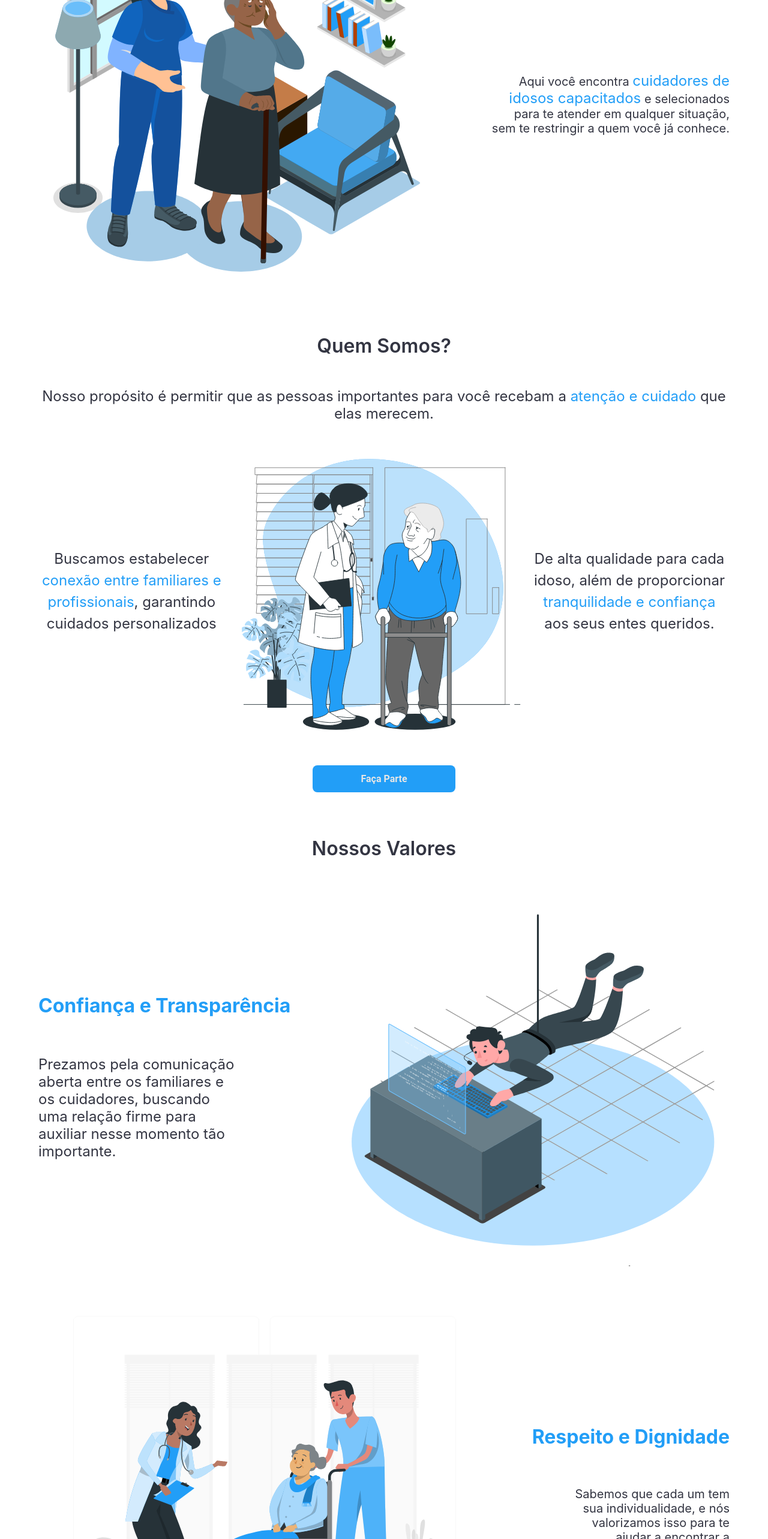
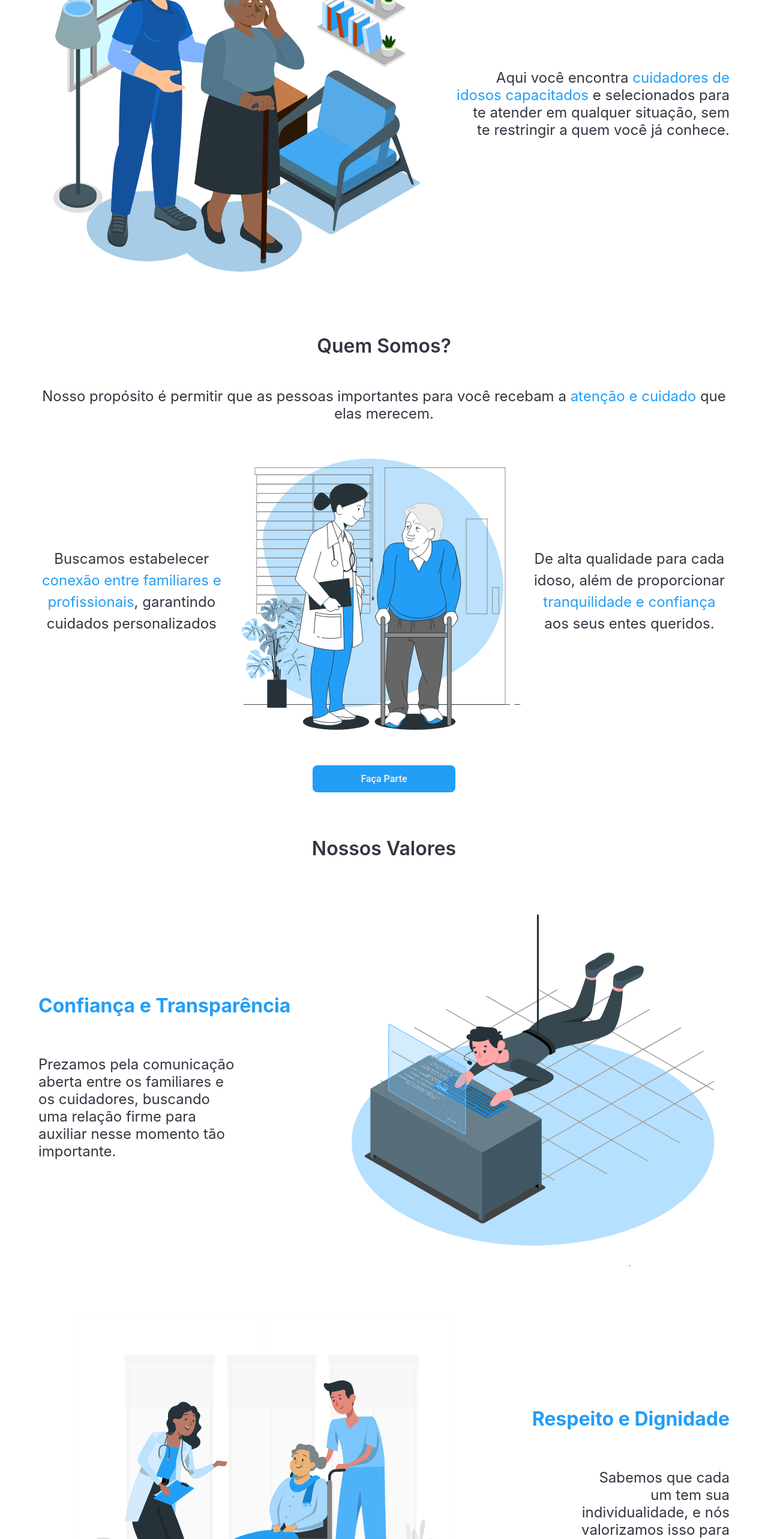
Before and after one commit to Elder-Connect/FrontEnd, a React (Create React App) app: page / in a window 1280 px wide. Shown: the part 1040-3606 px from the top of the page at 60% size. Built offline with nearby package versions, Linux system fonts and the light colour scheme; no server answers.

Commit message:
@BrunoViniciusB finalizado

```diff
--- a/src/pages/Home.css
+++ b/src/pages/Home.css
@@ -78,7 +78,7 @@
 
 .textoEspera{
     width: 50%;
-    font-size: 1.25em;
+    font-size: 24px;
     text-align: right;
     text-wrap: balance;
 }
@@ -119,8 +119,8 @@
     margin: 3vh 0vh 3vh 0vh;
 }
 
-.btn{
-    font-size: 24px;
+.title .btn{
+    font-size: 1.25em;
 }
 
 .conteudoValores1,
@@ -152,7 +152,7 @@
 
 .textoValores{
     color: var(--black);
-    font-size: 20px;
+    font-size: 24px;
     width: 75%;
     text-align: right;
 }
```
